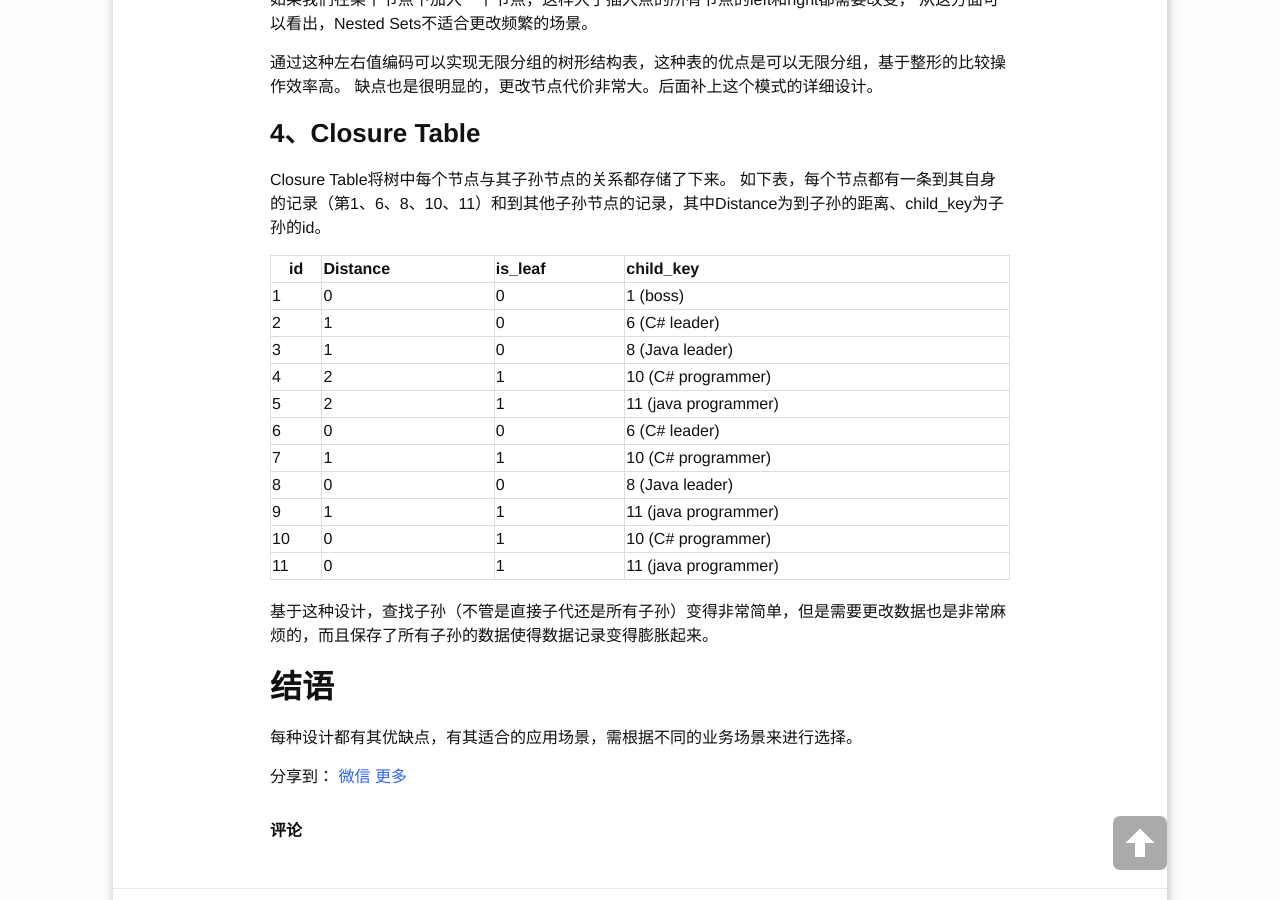
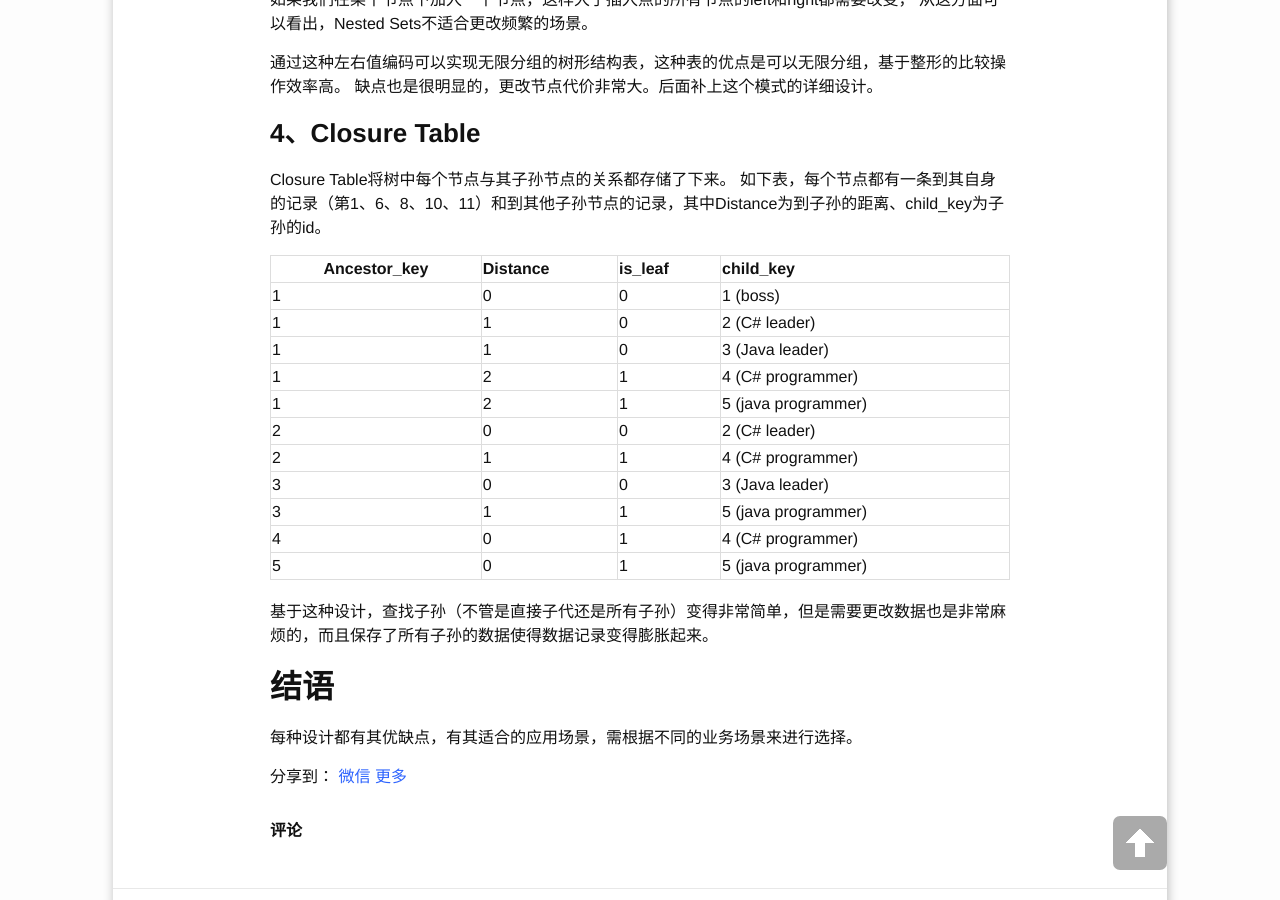
Before and after one commit to TopSpoofer/TopSpoofer.github.io, a Jekyll site: the page built from _posts/2017/07/2017-07-13-树形结构的数据库设计与总结.md, in a window 1280 px wide and 900 px high, scrolled down 2308 px. Built offline with Jekyll 4.4.1, drawn with Linux system fonts in a browser that asks for light colours; comment, search, counter and statistics services are not loaded.

```diff
--- a/_posts/2017/07/2017-07-13-树形结构的数据库设计与总结.md
+++ b/_posts/2017/07/2017-07-13-树形结构的数据库设计与总结.md
@@ -90,19 +91,19 @@
 如下表，每个节点都有一条到其自身的记录（第1、6、8、10、11）和到其他子孙节点的记录，其中Distance为到子孙的距离、child_key为子孙的id。
 
 
-| id        | Distance  | is_leaf | child_key |
+| Ancestor_key        | Distance  | is_leaf | child_key |
 | ------------- |:-------------| :---------|:--------|
 | 1      | 0 | 0 | 1 (boss) |
-| 2      | 1 | 0 | 6 (C# leader) |
-| 3      | 1 | 0 | 8 (Java leader) |
-| 4      | 2 | 1 | 10 (C# programmer) |
-| 5      | 2 | 1 | 11 (java programmer) |
-| 6      | 0 | 0 | 6 (C# leader) |
-| 7      | 1 | 1 | 10 (C# programmer) |
-| 8      | 0 | 0 | 8 (Java leader) |
-| 9      | 1 | 1 | 11 (java programmer) |
-| 10     | 0 | 1 | 10 (C# programmer) |
-| 11     | 0 | 1 | 11 (java programmer) |
+| 1      | 1 | 0 | 2 (C# leader) |
+| 1      | 1 | 0 | 3 (Java leader) |
+| 1      | 2 | 1 | 4 (C# programmer) |
+| 1      | 2 | 1 | 5 (java programmer) |
+| 2      | 0 | 0 | 2 (C# leader) |
+| 2      | 1 | 1 | 4 (C# programmer) |
+| 3      | 0 | 0 | 3 (Java leader) |
+| 3      | 1 | 1 | 5 (java programmer) |
+| 4      | 0 | 1 | 4 (C# programmer) |
+| 5      | 0 | 1 | 5 (java programmer) |
 
 
 基于这种设计，查找子孙（不管是直接子代还是所有子孙）变得非常简单，但是需要更改数据也是非常麻烦的，而且保存了所有子孙的数据使得数据记录变得膨胀起来。
```
Also changed, not shown: other parts of _posts/2017/07/2017-07-13-树形结构的数据库设计与总结.md (+2 -1 lines), _posts/2017/07/2017-07-13-基于Nested Sets的树形数据库详细设计.md (added, +15 -0 lines).
